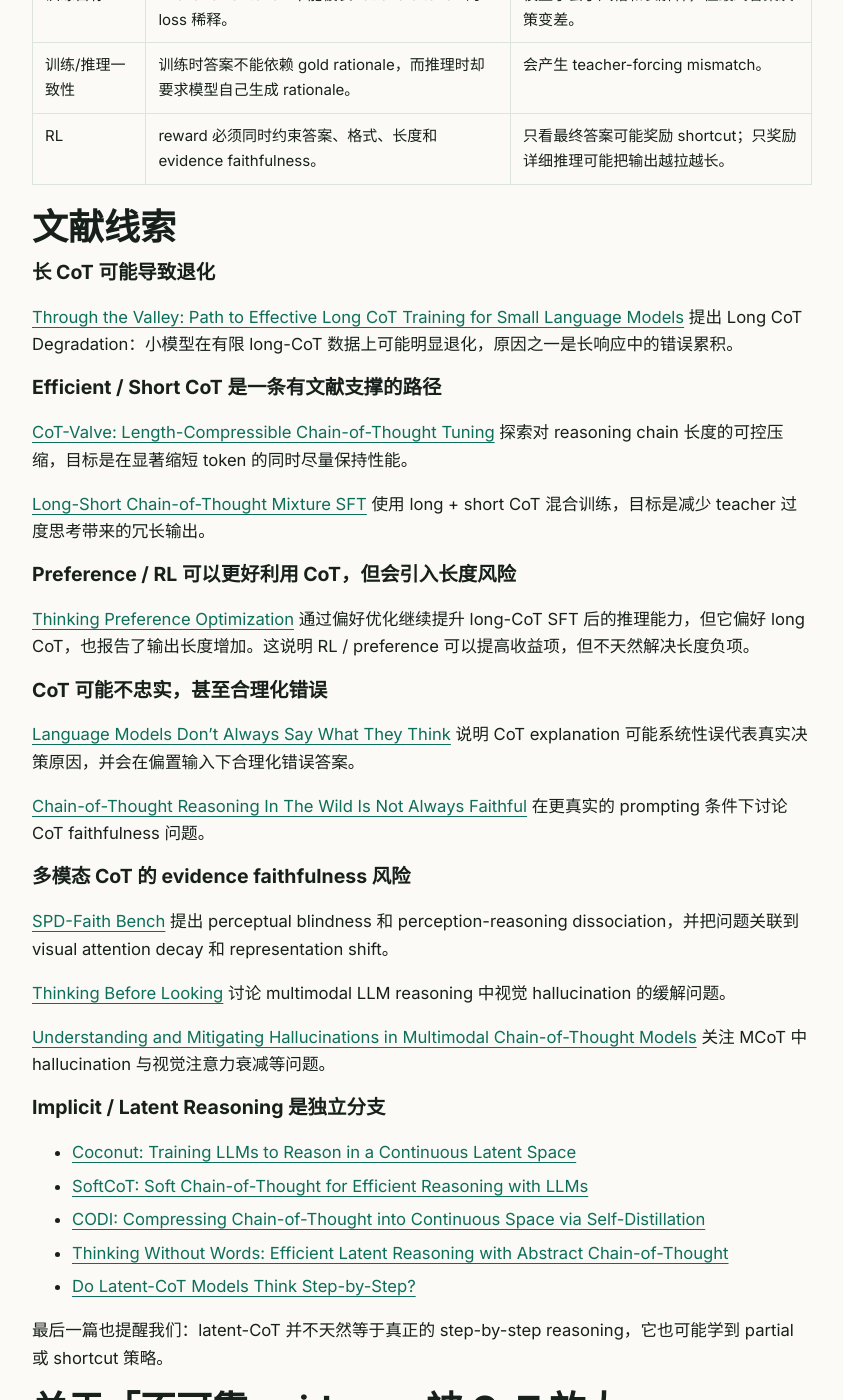
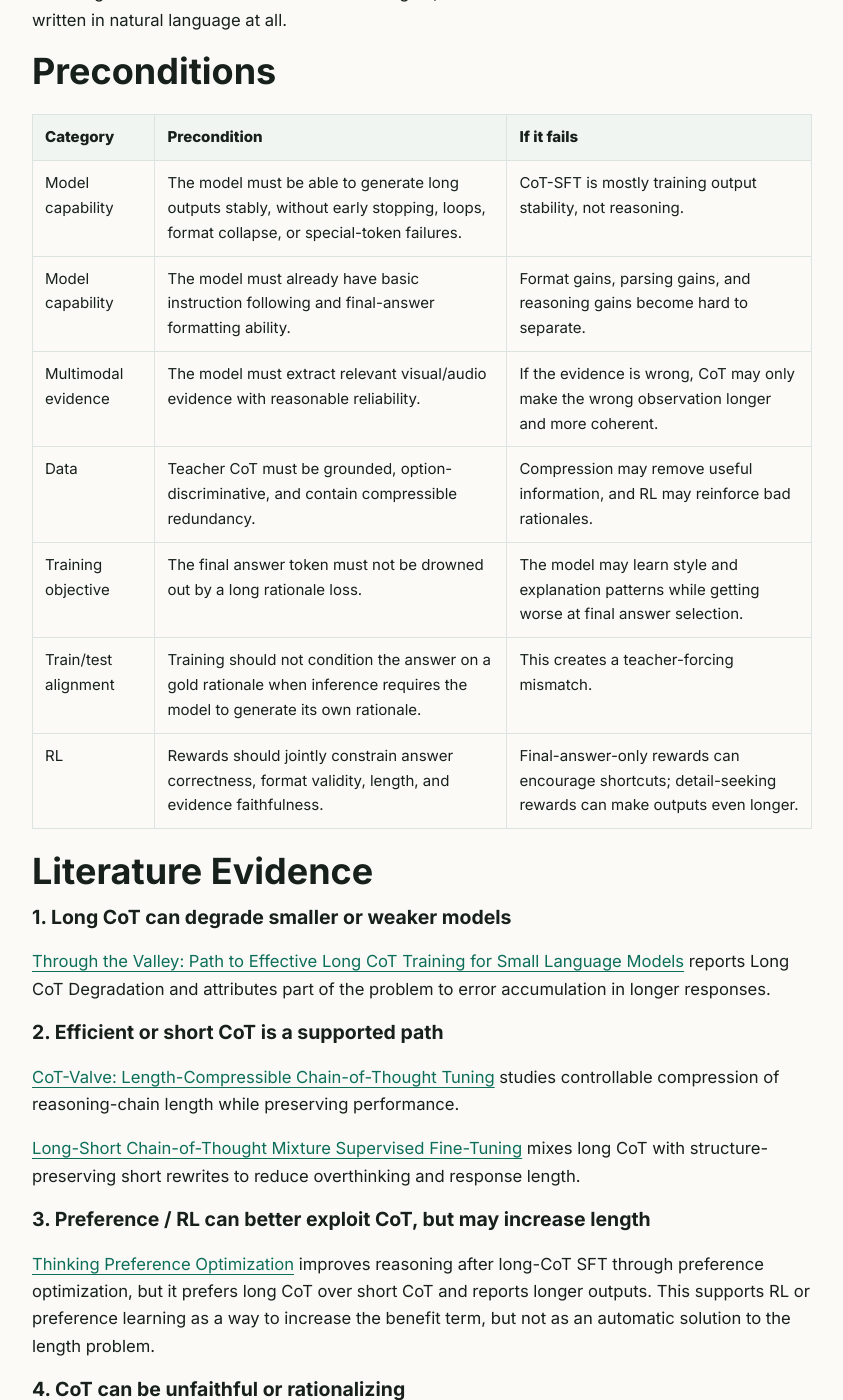
Before and after one commit to roverx12345/roverx12345.github.io, a Jekyll site: the page built from _posts/2026-05-31-cot-sft-reasoning-tradeoff.md, in a window 1280 px wide and 1400 px high, scrolled down 2721 px. Shown: the whole window, without its empty margins (48-891 px from the left). Built offline with Jekyll 4.4.1, drawn with Linux system fonts in a browser that asks for light colours; some of the changed text lies outside the part shown.

Commit message:
Update CoT-SFT blog post in English

````diff
--- a/_posts/2026-05-31-cot-sft-reasoning-tradeoff.md
+++ b/_posts/2026-05-31-cot-sft-reasoning-tradeoff.md
@@ -1,32 +1,36 @@
 ---
-title: "CoT-SFT 的收益、衰减与三条研究路径"
-description: "整理 CoT-SFT 在显式推理、长输出成本、证据忠实性与 latent reasoning 之间的权衡。"
+title: "CoT-SFT Tradeoffs, Efficient CoT, RL, and Implicit Reasoning"
+description: "A research note on why explicit CoT fine-tuning can help or hurt, and how that motivates efficient CoT, optimized CoT training, and implicit reasoning."
 date: 2026-05-31 12:00:00 +0800
 ---
 
-这篇笔记整理了最近关于 CoT-SFT、efficient CoT、用 RL 更好利用 CoT 数据，以及 implicit / latent reasoning 的一些判断。核心问题很朴素：显式 CoT 为什么有时有效，有时又会输给 answer-only？如果把它放在 Omni Video Reasoning 的语境下，这个问题还会变得更尖锐，因为瓶颈未必总是文本推理，很多时候是视频、音频证据本身是否被可靠提取。
+This note organizes a few current thoughts on CoT-SFT, efficient CoT, RL over CoT data, and implicit or latent reasoning. The core question is simple: why can explicit CoT fine-tuning sometimes help, but sometimes underperform answer-only behavior? In Omni Video Reasoning, this question becomes sharper because the bottleneck is not always text-only reasoning. It is often whether the model can reliably acquire and verbalize the relevant visual and audio evidence.
 
-## 一句话结论
+## Short Answer
 
-显式 CoT 有收益，也有衰减。收益来自格式、终止模式、推理模板和自检行为；衰减来自长输出成本、答案监督被 rationale token 稀释、teacher-forcing mismatch、长链错误累积，以及不可靠 evidence 被自然语言 rationale 展开或合理化。
+The proposed decomposition is basically right: CoT-SFT can provide format, termination, and reasoning-pattern benefits, but it can also introduce long-output costs, answer-token dilution, train/test mismatch, and error accumulation.
 
 ```text
-CoT-SFT 效果
-= 格式 / 终止 / 推理模式收益
-- 长输出成本
-- final answer token 被 rationale token 稀释
+Observed CoT-SFT effect
+= format / termination / reasoning-pattern benefit
+- long-output cost
+- answer-token dilution under long rationale loss
 - teacher-forcing mismatch
-- 长链错误累积
-- 不可靠 evidence 被长 rationale 展开或合理化
+- error accumulation across long traces
+- unfaithful or hallucinated evidence amplification
 ```
 
-因此，我更倾向于把后续研究拆成三条线：缩短显式 CoT、更好地优化显式 CoT，以及跳出自然语言 CoT 做 implicit / latent reasoning。
+A stricter formulation is useful: the positive side is not merely "format matching", and the negative side is not merely "longer output". CoT traces may teach useful reasoning patterns, but they may also make the model imitate unsupported or overlong rationales.
 
-## 三条路径
+This naturally leads to three research directions: shorten explicit CoT, optimize how CoT data is used, or leave explicit natural-language CoT and move toward implicit reasoning.
 
-### 方向 A：Efficient Explicit CoT
+## Three Paths
 
-第一条路径的目标是降低显式 CoT 的负项：更短、更受控、更少冗余，同时尽量保留 evidence 和 reasoning signal。可尝试的做法包括：
+### Path A: Efficient Explicit CoT
+
+The first path tries to reduce the degradation term while preserving the useful parts of explicit reasoning. The goal is not to remove reasoning supervision, but to make it shorter, more controlled, and less redundant.
+
+Candidate variants include:
 
 - answer-first CoT
 - short rationale / one-sentence rationale
@@ -35,24 +39,28 @@ CoT-SFT 效果
 - rationale compression
 - masked rationale loss / answer reweighting
 
-这条线最适合作为当前 Daily-Omni ablation 的直接延伸，因为它不改变任务形态，只是在控制输出长度和监督分配。
+This path is the closest fit to the current Daily-Omni ablations, because it directly probes whether the main issue is length, supervision dilution, or train/test mismatch.
 
-### 方向 B：Optimized Explicit CoT
+### Path B: Optimized Explicit CoT
 
-第二条路径不是机械模仿所有 teacher rationale，而是筛选、偏好或强化真正有用的 reasoning trace。可尝试的做法包括：
+The second path tries to increase the benefit of CoT data. Instead of mechanically imitating every teacher rationale, the model should learn from the traces that are actually useful.
+
+Possible tools include:
 
 - CoT filtering / rewriting
-- DPO / ORPO preference
+- DPO / ORPO preference learning
 - GRPO / RL with answer reward
 - format reward
 - length penalty
 - evidence faithfulness reward
 
-这条线的风险在于：如果 reward 只看最终答案，模型可能学 shortcut；如果 reward 过度偏好详细推理，输出可能越训越长。所以它需要同时约束答案正确性、格式合法性、长度和 evidence faithfulness。
+The risk is that RL does not automatically solve the length problem. If the reward only checks the final answer, it may encourage shortcuts. If the reward overvalues detailed reasoning, it may make outputs even longer. A useful reward needs to jointly constrain answer correctness, format validity, length, and evidence faithfulness.
 
-### 方向 C：Implicit / Latent Reasoning
+### Path C: Implicit / Latent Reasoning
 
-第三条路径不再追求输出更好的自然语言 CoT，而是把中间推理压到 latent、soft token、abstract token 或 claim selector 里。可关注的方向包括：
+The third path no longer asks the model to output a better natural-language CoT. Instead, it replaces explicit CoT with latent, soft, abstract, or claim-level intermediate representations.
+
+Relevant variants include:
 
 - pause / latent tokens
 - continuous thought
@@ -61,51 +69,51 @@ CoT-SFT 效果
 - claim-level verifier
 - latent evidence slots
 
-我不太想把这条线写成 CoT 优化的自然延伸。它更像是替换自然语言中间表示的另一条路线：不再问「怎样写出更好的思考过程」，而是问「哪些中间状态真的需要被写成自然语言」。
+I would not frame this as a natural continuation of CoT optimization. It is a separate branch: instead of asking how to write better intermediate thoughts, it asks which intermediate states need to be written in natural language at all.
 
-## 这些判断依赖什么前提
+## Preconditions
 
-| 类别 | 前提 | 如果不成立，会发生什么 |
+| Category | Precondition | If it fails |
 | --- | --- | --- |
-| 模型能力 | 模型必须能稳定长输出，不能频繁早停、重复、格式崩坏或特殊 token loop。 | CoT-SFT 首先是在修输出稳定性，谈不上真正利用 CoT。 |
-| 模型能力 | 模型已有基本 instruction following 和 final-answer 格式能力。 | 格式收益、解析收益和推理收益会混在一起。 |
-| 多模态 evidence | 模型能比较可靠地从视频/音频中提取关键证据。 | 如果 evidence 错了，CoT 可能只是把错误讲得更长、更自洽。 |
-| 数据 | teacher CoT 必须 grounded、option-discriminative，且长度中确实存在可压缩冗余。 | 短 CoT 或压缩 CoT 可能丢掉关键信息；RL 也可能强化坏 rationale。 |
-| 训练目标 | final answer token 不能被长 rationale token 的 loss 稀释。 | 模型学会了风格和长解释，但最终答案决策变差。 |
-| 训练/推理一致性 | 训练时答案不能依赖 gold rationale，而推理时却要求模型自己生成 rationale。 | 会产生 teacher-forcing mismatch。 |
-| RL | reward 必须同时约束答案、格式、长度和 evidence faithfulness。 | 只看最终答案可能奖励 shortcut；只奖励详细推理可能把输出越拉越长。 |
+| Model capability | The model must be able to generate long outputs stably, without early stopping, loops, format collapse, or special-token failures. | CoT-SFT is mostly training output stability, not reasoning. |
+| Model capability | The model must already have basic instruction following and final-answer formatting ability. | Format gains, parsing gains, and reasoning gains become hard to separate. |
+| Multimodal evidence | The model must extract relevant visual/audio evidence with reasonable reliability. | If the evidence is wrong, CoT may only make the wrong observation longer and more coherent. |
+| Data | Teacher CoT must be grounded, option-discriminative, and contain compressible redundancy. | Compression may remove useful information, and RL may reinforce bad rationales. |
+| Training objective | The final answer token must not be drowned out by a long rationale loss. | The model may learn style and explanation patterns while getting worse at final answer selection. |
+| Train/test alignment | Training should not condition the answer on a gold rationale when inference requires the model to generate its own rationale. | This creates a teacher-forcing mismatch. |
+| RL | Rewards should jointly constrain answer correctness, format validity, length, and evidence faithfulness. | Final-answer-only rewards can encourage shortcuts; detail-seeking rewards can make outputs even longer. |
 
-## 文献线索
+## Literature Evidence
 
-### 长 CoT 可能导致退化
+### 1. Long CoT can degrade smaller or weaker models
 
-[Through the Valley: Path to Effective Long CoT Training for Small Language Models](https://arxiv.org/abs/2506.07712) 提出 Long CoT Degradation：小模型在有限 long-CoT 数据上可能明显退化，原因之一是长响应中的错误累积。
+[Through the Valley: Path to Effective Long CoT Training for Small Language Models](https://arxiv.org/abs/2506.07712) reports Long CoT Degradation and attributes part of the problem to error accumulation in longer responses.
 
-### Efficient / Short CoT 是一条有文献支撑的路径
+### 2. Efficient or short CoT is a supported path
 
-[CoT-Valve: Length-Compressible Chain-of-Thought Tuning](https://arxiv.org/abs/2502.09601) 探索对 reasoning chain 长度的可控压缩，目标是在显著缩短 token 的同时尽量保持性能。
+[CoT-Valve: Length-Compressible Chain-of-Thought Tuning](https://arxiv.org/abs/2502.09601) studies controllable compression of reasoning-chain length while preserving performance.
 
-[Long-Short Chain-of-Thought Mixture SFT](https://arxiv.org/abs/2505.03469) 使用 long + short CoT 混合训练，目标是减少 teacher 过度思考带来的冗长输出。
+[Long-Short Chain-of-Thought Mixture Supervised Fine-Tuning](https://arxiv.org/abs/2505.03469) mixes long CoT with structure-preserving short rewrites to reduce overthinking and response length.
 
-### Preference / RL 可以更好利用 CoT，但会引入长度风险
+### 3. Preference / RL can better exploit CoT, but may increase length
 
-[Thinking Preference Optimization](https://arxiv.org/abs/2502.13173) 通过偏好优化继续提升 long-CoT SFT 后的推理能力，但它偏好 long CoT，也报告了输出长度增加。这说明 RL / preference 可以提高收益项，但不天然解决长度负项。
+[Thinking Preference Optimization](https://arxiv.org/abs/2502.13173) improves reasoning after long-CoT SFT through preference optimization, but it prefers long CoT over short CoT and reports longer outputs. This supports RL or preference learning as a way to increase the benefit term, but not as an automatic solution to the length problem.
 
-### CoT 可能不忠实，甚至合理化错误
+### 4. CoT can be unfaithful or rationalizing
 
-[Language Models Don't Always Say What They Think](https://arxiv.org/abs/2305.04388) 说明 CoT explanation 可能系统性误代表真实决策原因，并会在偏置输入下合理化错误答案。
+[Language Models Don't Always Say What They Think](https://arxiv.org/abs/2305.04388) shows that CoT explanations can systematically misrepresent the true cause of a model's answer.
 
-[Chain-of-Thought Reasoning In The Wild Is Not Always Faithful](https://arxiv.org/abs/2503.08679) 在更真实的 prompting 条件下讨论 CoT faithfulness 问题。
+[Chain-of-Thought Reasoning In The Wild Is Not Always Faithful](https://arxiv.org/abs/2503.08679) studies faithfulness risks under more realistic prompting conditions.
 
-### 多模态 CoT 的 evidence faithfulness 风险
+### 5. Multimodal CoT has evidence-faithfulness risks
 
-[SPD-Faith Bench](https://arxiv.org/abs/2602.07833) 提出 perceptual blindness 和 perception-reasoning dissociation，并把问题关联到 visual attention decay 和 representation shift。
+[SPD-Faith Bench](https://arxiv.org/abs/2602.07833) identifies perceptual blindness and perception-reasoning dissociation in multimodal CoT.
 
-[Thinking Before Looking](https://huggingface.co/papers/2411.12591) 讨论 multimodal LLM reasoning 中视觉 hallucination 的缓解问题。
+[Thinking Before Looking](https://huggingface.co/papers/2411.12591) studies visual hallucination mitigation in multimodal LLM reasoning.
 
-[Understanding and Mitigating Hallucinations in Multimodal Chain-of-Thought Models](https://arxiv.org/abs/2603.27201) 关注 MCoT 中 hallucination 与视觉注意力衰减等问题。
+[Understanding and Mitigating Hallucinations in Multimodal Chain-of-Thought Models](https://arxiv.org/abs/2603.27201) discusses hallucinations during multimodal CoT reasoning and visual-attention decay.
 
-### Implicit / Latent Reasoning 是独立分支
+### 6. Implicit / latent reasoning is a separate branch
 
 - [Coconut: Training LLMs to Reason in a Continuous Latent Space](https://arxiv.org/abs/2412.06769)
 - [SoftCoT: Soft Chain-of-Thought for Efficient Reasoning with LLMs](https://arxiv.org/abs/2502.12134)
@@ -113,22 +121,22 @@ CoT-SFT 效果
 - [Thinking Without Words: Efficient Latent Reasoning with Abstract Chain-of-Thought](https://arxiv.org/abs/2604.22709)
 - [Do Latent-CoT Models Think Step-by-Step?](https://arxiv.org/abs/2602.00449)
 
-最后一篇也提醒我们：latent-CoT 并不天然等于真正的 step-by-step reasoning，它也可能学到 partial 或 shortcut 策略。
+The last paper is a useful caution: latent-CoT does not automatically mean genuine step-by-step reasoning. It can also learn partial or shortcut strategies, so it needs its own diagnostics.
 
-## 关于「不可靠 evidence 被 CoT 放大」
+## How to State the Evidence-Amplification Claim
 
-这个判断不应该写成「CoT 必然放大错误 evidence」。更稳妥的表述是：
+Avoid saying that CoT always amplifies wrong evidence. A more defensible claim is:
 
-> 已有 CoT faithfulness 和 multimodal CoT hallucination 研究表明，生成的 reasoning trace 不一定忠实于真实证据；当底层视觉/音频 evidence 不完整或错误时，较长的自然语言 rationale 可能把这个错误展开成自洽但不受支持的推理链，从而产生错误累积。
+> Prior work on CoT faithfulness and multimodal CoT hallucination shows that generated reasoning traces are not always faithful to the underlying evidence. When visual or audio evidence is incomplete or wrong, a longer natural-language rationale can elaborate that error into a coherent but unsupported chain, causing error accumulation.
 
-对 Video-Holmes 和 Daily-Omni 这类任务来说，这一点尤其重要。主瓶颈并不总是文本推理，而经常是 AV evidence acquisition / verbalization。长 CoT 在这种情况下可能不是「多想一步」，而是「把不可靠 evidence 多写几步」。
+This matters for the current project because the local experiments suggest that the key bottleneck is often AV evidence acquisition and verbalization, not downstream text-only reasoning. In that regime, longer CoT may not mean "thinking more"; it may mean "writing more about unreliable evidence".
 
-## 对当前项目的建议
+## Recommended Framing for This Project
 
-我会把优先级排成这样：
+I would rank the next steps like this:
 
-1. 先做 Efficient CoT。这最贴近当前 Daily-Omni ablation，尤其是 answer-prefix masked CoT、short rationale、evidence bullets 和 answer-token reweighting。
-2. RL / preference 只做小规模 pilot。reward 必须同时覆盖答案正确、格式合法、长度受控和 evidence faithful，否则很容易把输出越训越长。
-3. Implicit / latent reasoning 单独成线。不要把它写成 CoT 优化的自然延伸，它是替换自然语言中间表示的另一条路线。
+1. Prioritize Efficient CoT first. It directly tests the length/loss/mismatch hypothesis and matches the Daily-Omni ablations.
+2. Treat RL / preference as a small controlled pilot. The reward must include answer correctness, format validity, length control, and evidence faithfulness.
+3. Keep implicit / latent reasoning as a separate branch. It is not simply a better CoT; it replaces the natural-language intermediate representation.
 
-更大的 takeaway 是：CoT-SFT 不是一个单调收益项。它同时改变了监督密度、输出长度、训练/推理一致性和证据表达方式。对于多模态推理任务，真正需要问的不是「要不要 CoT」，而是「哪些证据需要显式写出，哪些推理应该被压缩，哪些监督应该留给最终答案」。
+The bigger takeaway is that CoT-SFT is not a monotonic benefit. It simultaneously changes supervision density, output length, train/test consistency, and evidence expression. For multimodal reasoning, the right question is not simply whether to use CoT. It is which evidence should be explicit, which reasoning should be compressed, and which supervision should stay focused on the final answer.
````
